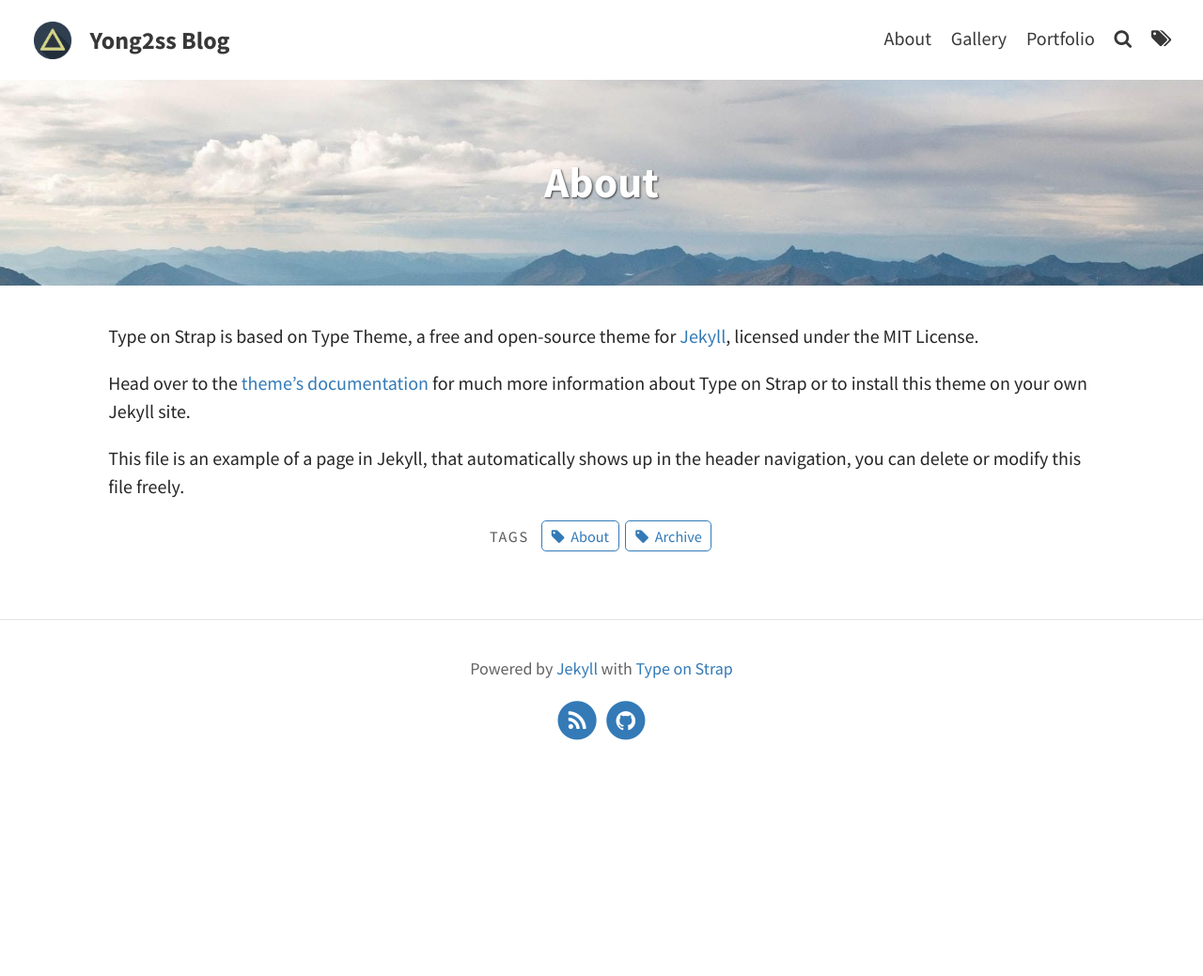
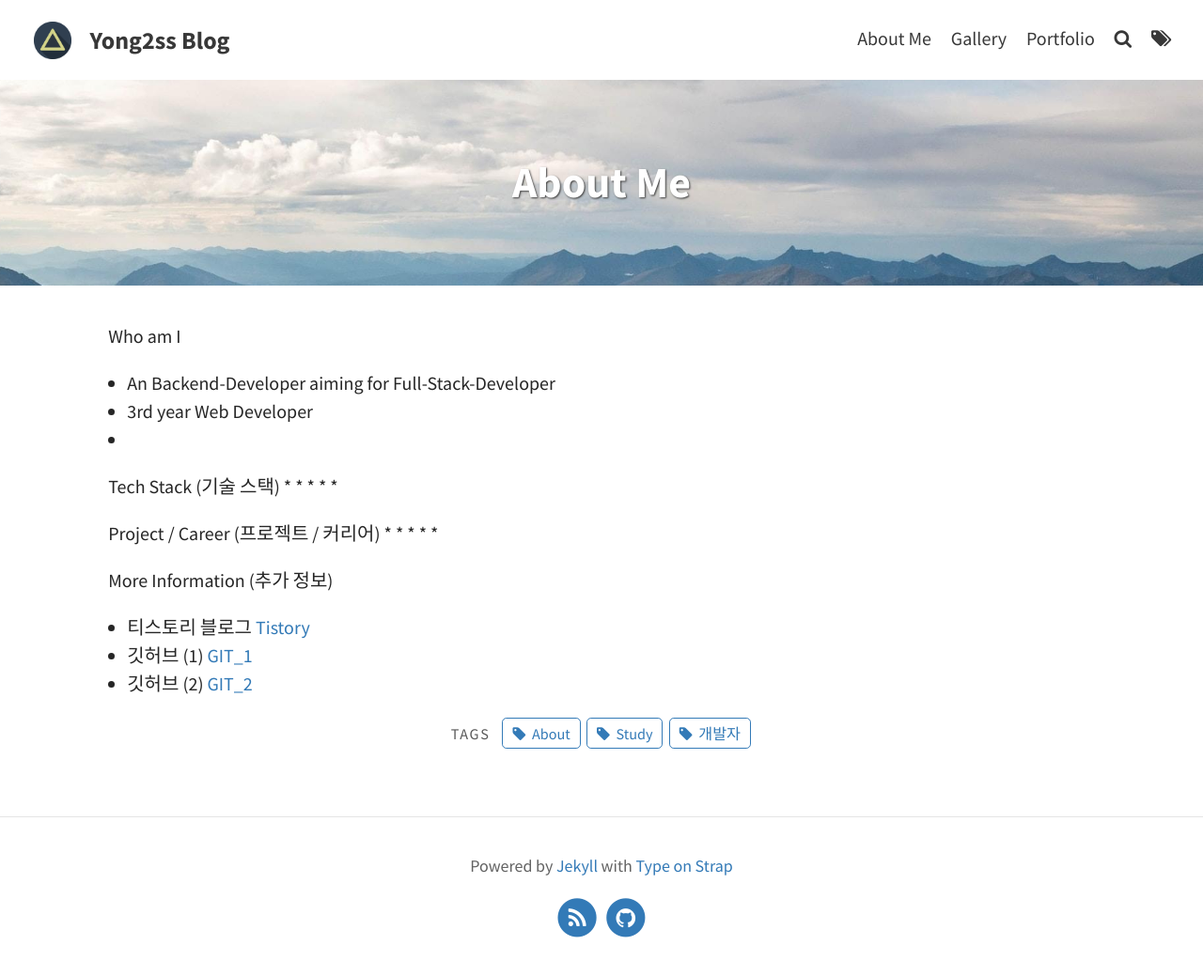
Before and after one commit to yong2ss/yong2ss.github.io, a Jekyll site: the page built from pages/about.md, in a window 1280 px wide. Shown: the whole page at 94% size. Built offline with Jekyll 4.4.1, drawn with Linux system fonts in a browser that asks for light colours; before the commit the page ends 900 px from its top, so only the background shows below that.

Commit message:
About Me 부분 수정

```diff
--- a/pages/about.md
+++ b/pages/about.md
@@ -1,13 +1,31 @@
 ---
 layout: page
-title: About
+title: About Me
 permalink: /about/
 feature-img: "assets/img/pexels/travel.jpeg"
-tags: [About, Archive]
+tags: [About, Study, 개발자]
 ---
 
-Type on Strap is based on Type Theme, a free and open-source theme for [Jekyll](http://jekyllrb.com/), licensed under the MIT License.
+Who am I
+* An Backend-Developer aiming for Full-Stack-Developer
+* 3rd year Web Developer
+*
 
-Head over to the [theme's documentation](https://github.io/sylhare/Type-on-Strap) for much more information about Type on Strap or to install this theme on your own Jekyll site.
+Tech Stack (기술 스택)
+*
+*
+*
+*
+*
 
-This file is an example of a page in Jekyll, that automatically shows up in the header navigation, you can delete or modify this file freely.
+Project / Career (프로젝트 / 커리어)
+*
+*
+*
+*
+*
+
+More Information (추가 정보)
+* 티스토리 블로그 [Tistory](https://yong2ss.tistory.com/)
+* 깃허브 (1) [GIT_1](https://github.com/yong2ss/)
+* 깃허브 (2) [GIT_2](https://github.com/korea92co/)
```
